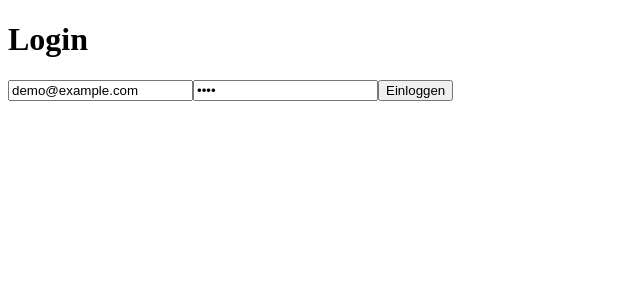
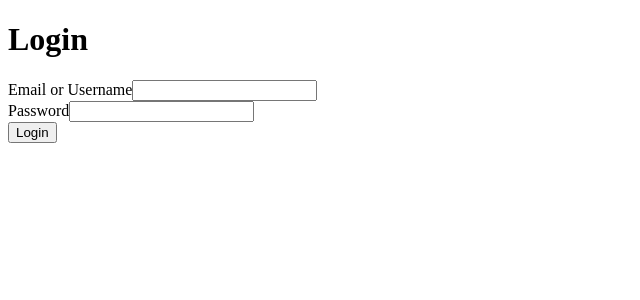
Before and after one commit to aaronsabellek/TravelSketcher_Web-App, a Next.js app in the folder frontend/: page /login in a window 1280 px wide. Shown: the top 300 px of the page, without its empty margins (0-640 px from the left). Built offline with nearby package versions, Linux system fonts and the light colour scheme; no server answers.

Commit message:
Create Login page and forward to user profile page

```diff
--- a/frontend/pages/login.js
+++ b/frontend/pages/login.js
@@ -1,54 +1,78 @@
-// pages/login.js
-import { useState } from "react";
-import { login, getUserProfile } from "../services/api";
-import { useRouter } from "next/router";
+import { useState, useEffect } from 'react';
+import { useRouter } from 'next/router';
+import { login } from '../services/api';
 
 export default function LoginPage() {
-  const [email, setEmail] = useState("demo@example.com");
-  const [password, setPassword] = useState("1234");
-  const [error, setError] = useState("");
+  const [identifier, setIdentifier] = useState('');
+  const [password, setPassword] = useState('');
+  const [error, setError] = useState('');
+  const [loading, setLoading] = useState(true);
   const router = useRouter();
 
-  const handleLogin = async (e) => {
+  useEffect(() => {
+    // Check if user is already logged in
+    const checkLoginStatus = async () => {
+      const res = await fetch('/user/profile', { credentials: 'include' });
+
+      if (res.ok) {
+        // Push to user profile
+        router.push('/user/profile');
+      }
+
+      setLoading(false); // Ladeanzeige beenden, sobald die Überprüfung abgeschlossen ist
+    };
+
+    checkLoginStatus();
+  }, [router]);
+
+
+  const handleSubmit = async (e) => {
     e.preventDefault();
+    setError(''); // Fehler zurücksetzen
+
     try {
-      const loginResponse = await login(email, password);  // Login durchführen und Antwort holen
-      console.log("Login Response:", loginResponse.message);  // Erfolgsnachricht anzeigen
+      const response = await login(identifier, password);
 
-      if (loginResponse.message === 'Login successful!') {
-        // Erfolgsnachricht prüfen
-        router.push("/"); // Weiterleitung zur Startseite oder einer anderen geschützten Seite
+      // Überprüfen, ob die Antwort korrekt ist
+      if (response.message === 'Login successfull!') {
+        router.push('/user/profile'); // Weiterleitung zur Profil-Seite
       } else {
-        setError("Login fehlgeschlagen"); // Wenn die Nachricht nicht 'Login successful!' ist
+        setError('Login fehlgeschlagen');
       }
     } catch (err) {
-      setError(err.message || "Login fehlgeschlagen");  // Zeigt die Fehlermeldung an
+      setError(err.message); // Fehler anzeigen
     }
   };
 
+
   return (
-    <div className="p-4 max-w-md mx-auto">
-      <h1 className="text-2xl font-bold mb-4">Login</h1>
-      <form onSubmit={handleLogin} className="space-y-3">
+    <div className="login-container">
+      <h1>Login</h1>
+      <form onSubmit={handleSubmit}>
+        <div>
+          <label htmlFor="identifier">Email or Username</label>
           <input
-          type="email"
-          placeholder="E-Mail"
-          value={email}
-          onChange={(e) => setEmail(e.target.value)}
-          className="border p-2 w-full"
+            type="text"
+            id="identifier"
+            value={identifier}
+            onChange={(e) => setIdentifier(e.target.value)}
+            required
           />
+        </div>
+        <div>
+          <label htmlFor="password">Password</label>
           <input
             type="password"
-          placeholder="Passwort"
+            id="password"
             value={password}
             onChange={(e) => setPassword(e.target.value)}
-          className="border p-2 w-full"
+            required
           />
-        <button type="submit" className="bg-blue-500 text-white px-4 py-2 rounded">
-          Einloggen
-        </button>
+        </div>
+        <button type="submit">Login</button>
       </form>
-      {error && <p className="text-red-500 mt-2">{error}</p>}
+
+      {error && <p style={{ color: 'red' }}>{error}</p>}
     </div>
   );
 }
--- a/frontend/services/api.js
+++ b/frontend/services/api.js
@@ -1,22 +1,20 @@
 const BASE_URL = 'http://localhost:5000';
 
-// Login-Funktion
-export async function login(email, password) {
-    const res = await fetch(`${BASE_URL}/login`, {
-      method: "POST",
-      headers: {
-        "Content-Type": "application/json",
-      },
-      credentials: "include", // <- wichtig für Cookie
-      body: JSON.stringify({ email, password }),
-    });
+// Login
+export async function login(identifier, password) {
+  const res = await fetch(`${BASE_URL}/login`, {
+    method: 'POST',
+    headers: {
+      'Content-Type': 'application/json',
+    },
+    credentials: "include", // Include cookies
+    body: JSON.stringify({
+      identifier, // Username or Email
+      password,
+    }),
+  });
 
-    if (!res.ok) throw new Error("Login fehlgeschlagen");
+  if (!res.ok) throw new Error('Login failed');
 
-    const data = await res.json();
-    if (data.message === 'Login successful!') {
-      return data; // Gibt eine Erfolgsnachricht zurück, die du für Tests verwenden kannst
-    } else {
-      throw new Error("Unbekannter Fehler beim Login");
-    }
-  }
+  return await res.json();
+}
```
Also changed, not shown: frontend/pages/index.js (deleted, +0 -10 lines), frontend/pages/user/profile.js (added, +55 -0 lines). Lines whose indentation alone changed are shown as unchanged.
